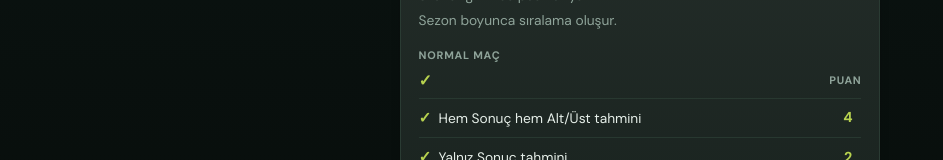
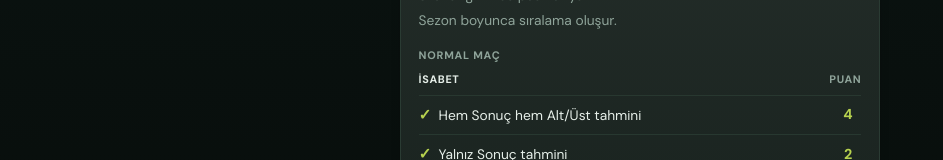
Before and after one commit to KarahanGuzel/Football_Guess_Game, a Next.js app: page /login in a window 1280 px wide. Shown: the part 417-577 px from the top of the page, without its empty margins (0-943 px from the left). Built offline with nearby package versions, Linux system fonts and the light colour scheme; no server answers.

Commit message:
Remove the stray checkmark from the login scoring header.
The Normal maç table now keeps green ticks only on the three scoring rows.

Co-authored-by: Kazım Karahan Güzel <KarahanGuzel@users.noreply.github.com>

```diff
--- a/src/components/login-rules.tsx
+++ b/src/components/login-rules.tsx
@@ -17,12 +17,7 @@ export function LoginRules() {
         <caption className="login-score-caption">Normal maç</caption>
         <thead>
           <tr>
-            <th scope="col">
-              <span className="login-score-check" aria-hidden="true">
-                ✓
-              </span>
-              <span className="login-score-hit-label">İsabet</span>
-            </th>
+            <th scope="col">İsabet</th>
             <th scope="col">Puan</th>
           </tr>
         </thead>
```
